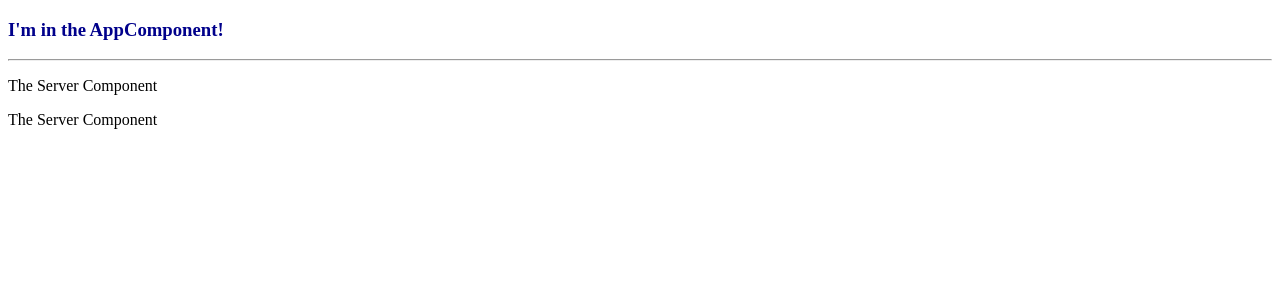
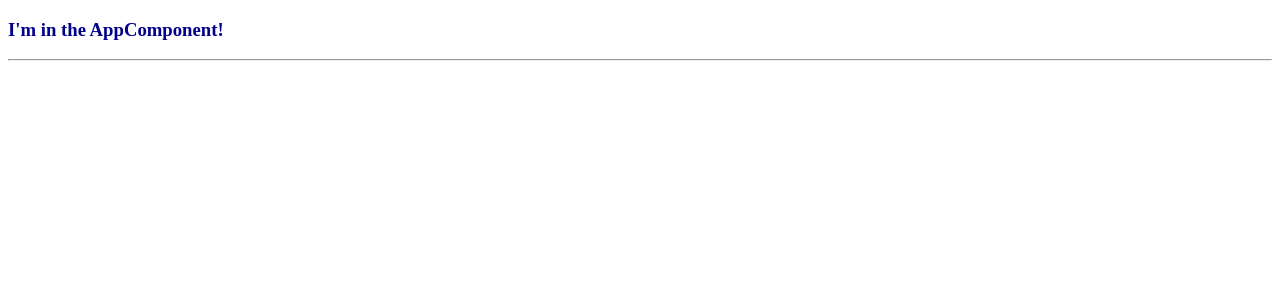
Before and after one commit to VincentGichohi/Angular-Demo, an Angular app: page / in a window 1280 px wide. Shown: the top 300 px of the page. Built offline with nearby package versions, Linux system fonts and the light colour scheme.

Commit message:
Modify the app server link

```diff
--- a/src/app/app.component.html
+++ b/src/app/app.component.html
@@ -1,3 +1,10 @@
-<h3>I'm in the AppComponent!</h3>
-<hr>
-<app-servers></app-servers>
+<div class="container">
+    <div class="row">
+        <div class="col-xs-12">
+            <h3>I'm in the AppComponent!</h3>
+            <hr>
+            <div app-servers></div>
+            <!-- <app-servers></app-servers> -->
+        </div>
+    </div>
+</div>
```
